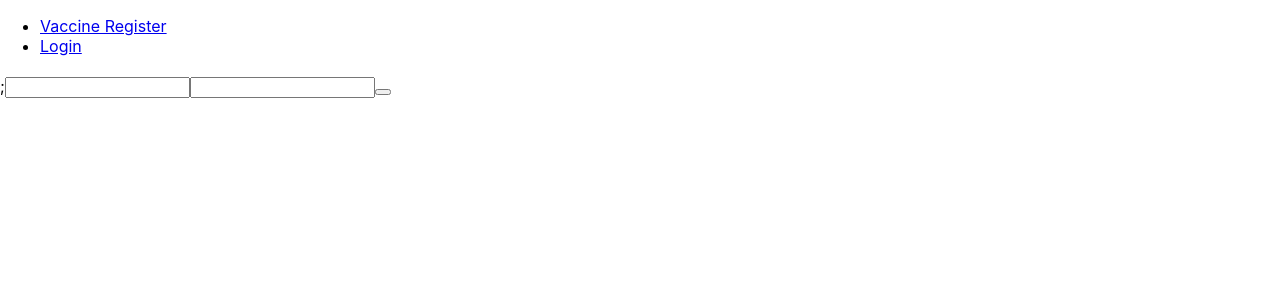
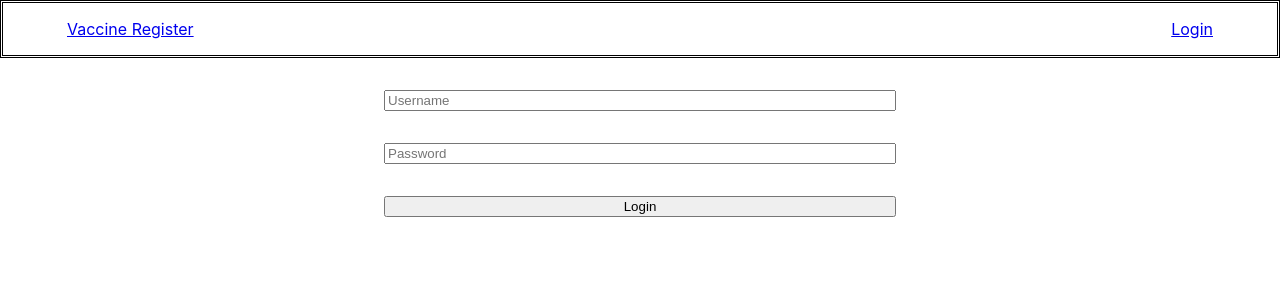
Before and after one commit to pchong-msrl/security-vaccine-booking, a React (Create React App) app: page /login in a window 1280 px wide. Shown: the top 300 px of the page. Built offline with nearby package versions, Linux system fonts and the light colour scheme.

Commit message:
update Login Form

```diff
--- a/src/App.tsx
+++ b/src/App.tsx
@@ -10,7 +10,7 @@ function App() {
   return (
     <Router>
       <AuthProvider>
-      <div>
+      <div >
         <NavBar></NavBar>
 
         <Switch>
--- a/src/components/Login.tsx
+++ b/src/components/Login.tsx
@@ -15,13 +15,17 @@ function LoginPage() {
     }
   }
   return <>
-    <div>
-      <h2>{token}</h2>;
-      <input/>
-      <input/>
-      <button onClick={async ()=>{
-        await handleLogin()
-      }}></button>
+    <div style={{width:"100%", display:"flex", justifyContent:"center"}}>
+      <div style={{display:"flex", flexDirection:"column", width:"40%"}}>
+        <div style={{marginTop:"2rem"}}></div>
+        <input value={username} onChange={(e)=>setUsername(e.target.value)} placeholder={"Username"}/>
+        <div style={{marginTop:"2rem"}}></div>
+        <input value={password} onChange={(e)=>setPassword(e.target.value)} placeholder={"Password"}/>
+        <div style={{marginTop:"2rem"}}></div>
+        <button onClick={async ()=>{
+          await handleLogin()
+        }}>Login</button>
+      </div>
     </div>
   </>
 
--- a/src/components/navBar.tsx
+++ b/src/components/navBar.tsx
@@ -4,17 +4,20 @@ import {useAuth} from "./hook/useAuth";
 
 const NavBar = () =>{
   const {token,setToken} = useAuth()
-   return <nav>
-        <ul>
+   return <nav style={{background:"white",borderStyle:"double",padding:"1rem 4rem"}}>
 
-            <li>
+        <div style={{display:'flex',flexDirection:"row",justifyContent:"space-between"}}>
+
+            <div>
                 <Link to="/vaccine-register">Vaccine Register</Link>
-            </li>
+            </div>
+            <div>
             {token? <button onClick={()=>{setToken(undefined)}}>Log out</button>:
-                <li>
+
                 <Link to="/login">Login</Link>
-            </li> }
-        </ul>
+             }
+            </div>
+        </div>
     </nav>
 }
 export default NavBar
```
